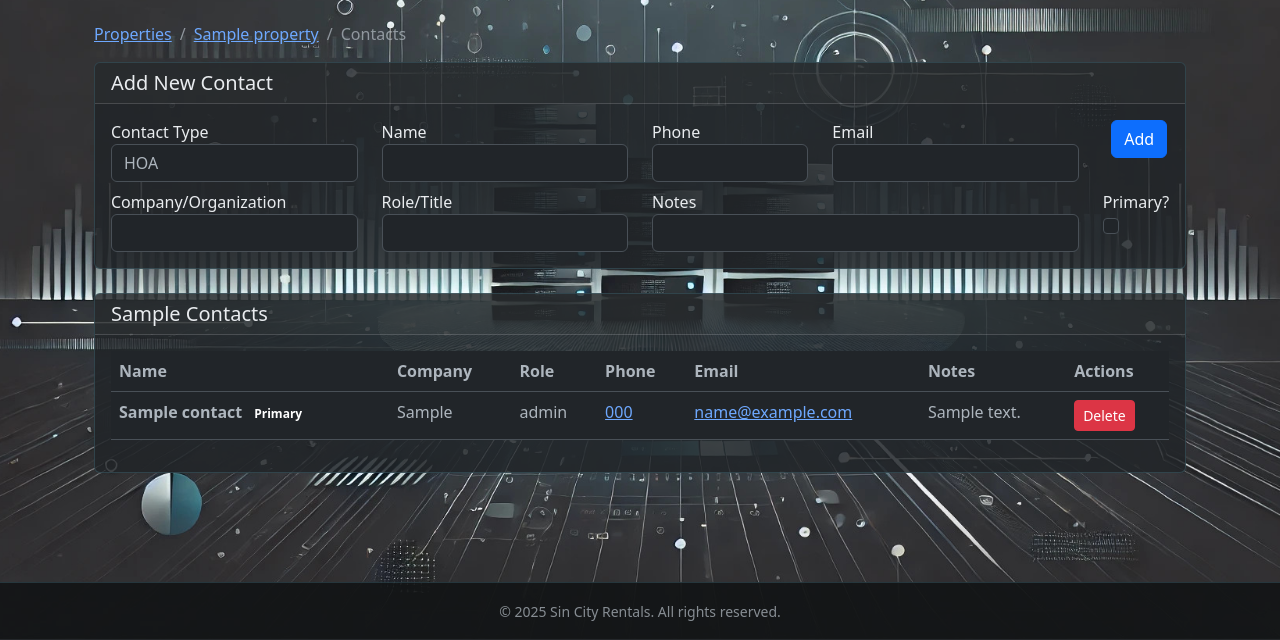
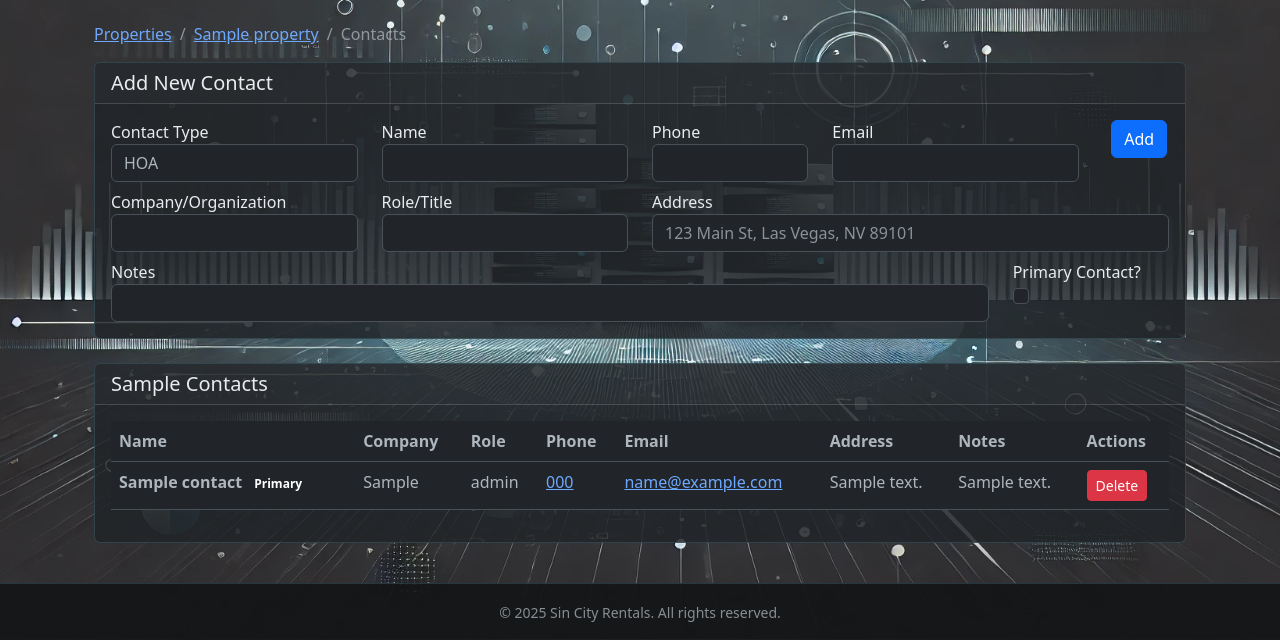
Before and after one commit to oakweb/openphone-monitor, a Flask app: page /property/1/contacts in a window 1280 px wide. Shown: the part 161-801 px from the top of the page. Run offline with Flask 3, Linux system fonts and the light colour scheme; tables that the repository leaves empty hold one stand-in row (values such as "Sample post"); some libraries are stand-ins or nearby versions.

Commit message:
Add address field to property contacts
- Added address column to PropertyContact model
- Added PostgreSQL migration for the new address field
- Updated property_contacts route to handle address input
- Added address field to the contact form
- Added address column to the contacts display table
- Updated form layout to accommodate the new field

This allows users to store complete address information for property
contacts like HOA offices, vendor locations, or neighbor addresses.

🤖 Generated with [Claude Code](https://claude.ai/code)

Co-Authored-By: Claude <noreply@anthropic.com>

```diff
--- a/main.py
+++ b/main.py
@@ -173,6 +173,19 @@ with app.app_context():
             except Exception as e:
                 db.session.rollback()
                 app.logger.error(f"❌ Error adding message tracking fields: {e}")
+
+        # Add property_contacts address field
+        if app.config["SQLALCHEMY_DATABASE_URI"].startswith("postgresql"):
+            try:
+                db.session.execute(text("ALTER TABLE property_contacts ADD COLUMN IF NOT EXISTS address VARCHAR(500)"))
+                db.session.commit()
+                app.logger.info("✅ Added property_contacts.address column.")
+            except Exception as e:
+                db.session.rollback()
+                if "already exists" in str(e).lower() or "duplicate column" in str(e).lower():
+                    app.logger.info("✅ property_contacts.address column already exists.")
+                else:
+                    app.logger.warning(f"⚠️ Could not add 'address' column to property_contacts: {e}")
 
         # Add vendor migrations for production
         try:
@@ -2375,6 +2388,7 @@ def property_contacts(property_id):
                     email=request.form.get('email'),
                     company=request.form.get('company'),
                     role=request.form.get('role'),
+                    address=request.form.get('address'),
                     notes=request.form.get('notes'),
                     is_primary=request.form.get('is_primary') == 'on'
                 )
--- a/models.py
+++ b/models.py
@@ -230,6 +230,7 @@ class PropertyContact(db.Model):
     email = db.Column(db.String(200))
     company = db.Column(db.String(200))
     role = db.Column(db.String(100))  # e.g., 'President', 'Property Manager', 'Plumber'
+    address = db.Column(db.String(500))
     notes = db.Column(db.Text)
     is_primary = db.Column(db.Boolean, default=False)
     created_at = db.Column(db.DateTime, nullable=False, default=lambda: datetime.now(timezone.utc))
--- a/templates/property_contacts.html
+++ b/templates/property_contacts.html
@@ -74,15 +74,23 @@
                                     <input type="text" class="form-control" id="role" name="role">
                                 </div>
                             </div>
-                            <div class="col-md-5">
+                            <div class="col-md-6">
+                                <div class="form-group">
+                                    <label for="address">Address</label>
+                                    <input type="text" class="form-control" id="address" name="address" placeholder="123 Main St, Las Vegas, NV 89101">
+                                </div>
+                            </div>
+                        </div>
+                        <div class="row mt-2">
+                            <div class="col-md-10">
                                 <div class="form-group">
                                     <label for="notes">Notes</label>
                                     <input type="text" class="form-control" id="notes" name="notes">
                                 </div>
                             </div>
-                            <div class="col-md-1">
+                            <div class="col-md-2">
                                 <div class="form-group">
-                                    <label for="is_primary">Primary?</label>
+                                    <label for="is_primary">Primary Contact?</label>
                                     <div class="form-check">
                                         <input type="checkbox" class="form-check-input" id="is_primary" name="is_primary">
                                     </div>
@@ -110,6 +118,7 @@
                                         <th>Role</th>
                                         <th>Phone</th>
                                         <th>Email</th>
+                                        <th>Address</th>
                                         <th>Notes</th>
                                         <th>Actions</th>
                                     </tr>
@@ -139,6 +148,7 @@
                                             -
                                             {% endif %}
                                         </td>
+                                        <td>{{ contact.address or '-' }}</td>
                                         <td>{{ contact.notes or '-' }}</td>
                                         <td>
                                             <form method="POST" action="{{ url_for('property_contacts', property_id=property.id) }}"
```
